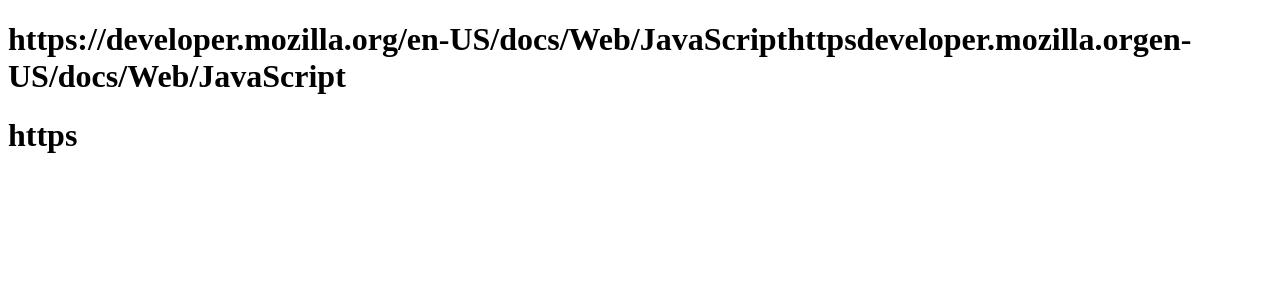
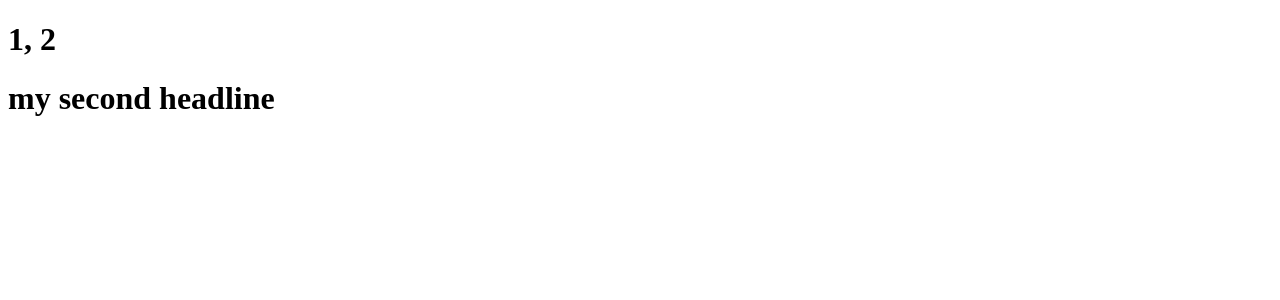
Before and after one commit to dh1849/sandboxcode, a React (Create React App) app: page / in a window 1280 px wide. Shown: the top 300 px of the page. Built offline with nearby package versions, Linux system fonts and the light colour scheme.

Commit message:
initial commit

```diff
--- a/src/App.js
+++ b/src/App.js
@@ -2,9 +2,9 @@ import "./styles.css";
 // "https"
 
 export default function App() {
-  const url = "https://developer.mozilla.org/en-US/docs/Web/JavaScript";
+  // const url = "https://developer.mozilla.org/en-US/docs/Web/JavaScript";
 
-  const parsedURL = /^(\w+)\:\/\/([^\/]+)\/(.*)$/.exec(url);
+  // const parsedURL = /^(\w+)\:\/\/([^\/]+)\/(.*)$/.exec(url);
 
   // Note: Returned object of exec() contains an array of elements =
   // # of parenthesized substrings +1 = number of ()+1
@@ -26,9 +26,9 @@ export default function App() {
   // index[1]=1000.3454 = (\d+(\.\d+)?|\.\d+)
   // index[1] only include strings inside() without "-" sign
 
-  if (!parsedURL) {
-    return false;
-  }
+  // if (!parsedURL) {
+  //   return false;
+  // }
 
   // Metacharacter: ^ starting and $ ending position; () block of string inside() can be recalled
   // + 1 or more; * 0 or more preceding element; ? 0 or 1 preceding element (eg: colou?r matches both color and colour)
@@ -58,12 +58,23 @@ export default function App() {
   // index[1]=protocol="https", index[2]=fullhost="developer.mozilla.org",
   // index[3]=fullpath="en-US/docs/Web/JavaScript"]
 
-  const [, protocol, fullhost, fullpath] = parsedURL;
+  // const [, protocol, fullhost, fullpath] = parsedURL;
+
+  // //object o has a property p=40
+  // const o = {p:40, q: true};
+  // // destructuring or unpacking p is assigned to different variable foo
+  // const {p: foo, q: bar} = o;
+
+  // let id, is_verified; // if variables declare separately
+  // parentheses () is required for object literals to assign values to variables separately
+  // ({id,is_verified} = {id:40, is_verified:true});
+ // without (), {a,b} is considered a block NOT an object literal
+  const {a,b} = {a:1,b:2};
 
   return (
     <div>
-      <h1>{parsedURL}</h1>
-      <h1> {protocol} </h1>
+      <h1>{a}, {b}</h1>
+      <h1> my second headline</h1>
     </div>
   );
 }
```
